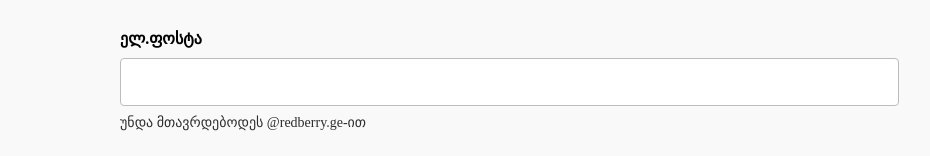
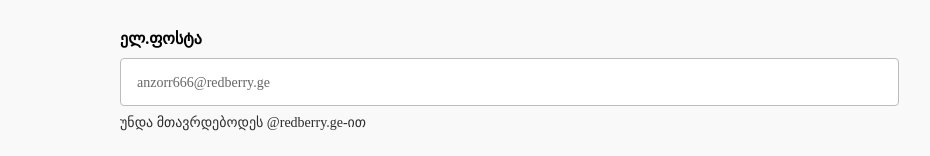
Before and after one commit to lukakhutsishvili/CVgenerator, a React (Vite) app: page /PersonalInfo in a window 1280 px wide. Shown: the part 479-635 px from the top of the page, without its empty margins (30-960 px from the left). Built offline with nearby package versions, Linux system fonts and the light colour scheme; a web font is replaced by a local one.

Commit message:
add email validation

```diff
--- a/src/components/personalInfo/Input.tsx
+++ b/src/components/personalInfo/Input.tsx
@@ -30,6 +30,9 @@ const Input: React.FC<InputProps> = ({
   const validateMinLength = (value: string) =>
     value.length >= 2 || "Must be at least 2 characters";
 
+  const validateEmail = (value: string) =>
+    value.endsWith("@redberry.ge") || "Email must end with @redberry.ge";
+
   const validationRules: any = {
     required: "This field is required",
     minLength: {
@@ -43,8 +46,11 @@ const Input: React.FC<InputProps> = ({
       minLength: validateMinLength,
       georgian: validateGeorgian,
     };
+  } else if (name === "email") {
+    validationRules.validate = {
+      email: validateEmail,
+    };
   }
-
   const getNestedValue = (obj: any, path: string) => {
     return path
       .split(/[\.\[\]]+/)
@@ -111,7 +117,7 @@ const Input: React.FC<InputProps> = ({
     <div style={{ position: "relative" }}>
       <Label>{labelTxt}</Label>
       <Inputs
-        placeholder={type === "text" ? children : ""}
+        placeholder={type === "text" || type === "email" ? children : ""}
         type={type}
         {...register(name, validationRules)}
         style={{
--- a/src/pages/PersonalInfo.tsx
+++ b/src/pages/PersonalInfo.tsx
@@ -140,7 +140,7 @@ export default function PersonalInfo() {
                   style={{ borderColor: getBorderColor() }}
                 ></TextArea>
                 <Input
-                  type="email"
+                  type="text"
                   labelTxt="ელ.ფოსტა"
                   errorTxt="უნდა მთავრდებოდეს @redberry.ge-ით"
                   name={`email`}
```
